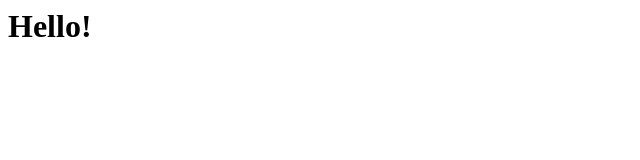
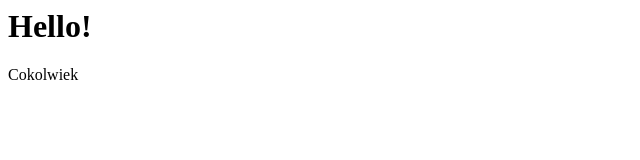
Before and after one commit to Monte-Edu-Project/Tymoteusz-Badura, a plain HTML site: page index.html in a window 1280 px wide. Shown: the full height of the page, 0-640 px from the left. Drawn offline with Linux system fonts and the light colour scheme.

Commit message:
Update index.html

```diff
--- a/index.html
+++ b/index.html
@@ -1 +1,2 @@
 <h1>Hello!</h1>
+Cokolwiek
```
